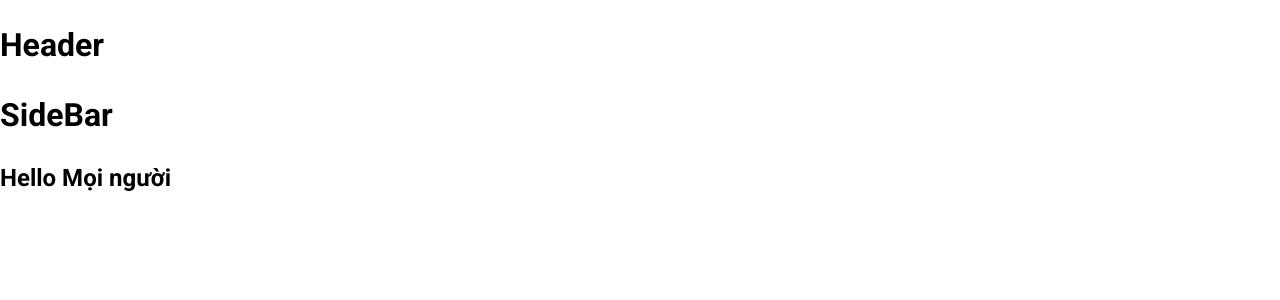
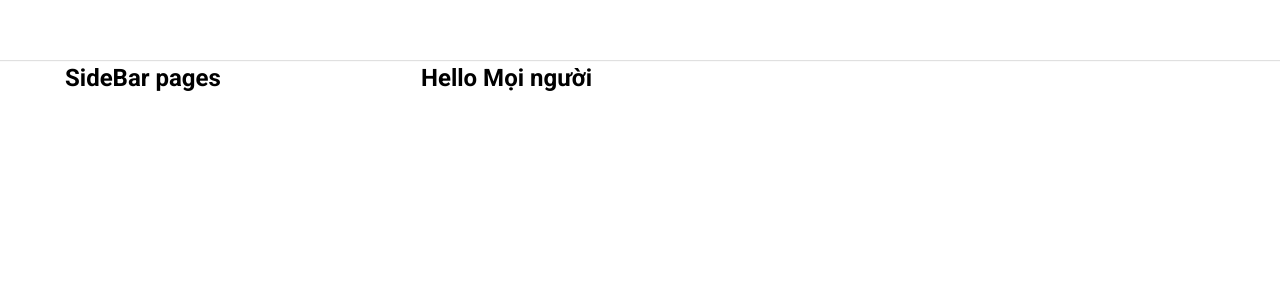
Before and after one commit to tranquagminh/tiktok-ui, a React (Create React App) app: page / in a window 1280 px wide. Shown: the top 300 px of the page. Built offline with nearby package versions, Linux system fonts and the light colour scheme.

Commit message:
Build a default freamwork Layout

```diff
--- a/package.json
+++ b/package.json
@@ -6,6 +6,7 @@
     "@testing-library/jest-dom": "^5.17.0",
     "@testing-library/react": "^13.4.0",
     "@testing-library/user-event": "^13.5.0",
+    "classnames": "^2.3.2",
     "normalize.css": "^8.0.1",
     "react": "^18.2.0",
     "react-dom": "^18.2.0",
--- a/src/components/GlobalStyle/GlobalStyle.scss
+++ b/src/components/GlobalStyle/GlobalStyle.scss
@@ -2,6 +2,15 @@
 @import url('https://fonts.googleapis.com/css2?family=Nunito:wght@300;400;500;600;700;800;900;1000&family=Roboto:wght@300;400;500;700&display=swap');
 
 :root {
+    //Default layout
+    --default-layout-header-height: 60px;
+    --default-layout-width-content: 1150px;
+}
+
+* {
+    margin: 0;
+    padding: 0;
+    box-sizing: border-box;
 }
 
 html {
--- /dev/null
+++ b/src/components/Layout/DefaultLayout/DefaultLayout.module.scss
@@ -0,0 +1,12 @@
+.wrapper {
+    display: flex;
+    flex-direction: column;
+    align-items: center;
+}
+.container {
+    width: var(--default-layout-width-content);
+    display: flex;
+}
+.content {
+    flex: 1;
+}
--- /dev/null
+++ b/src/components/Layout/DefaultLayout/SideBar/SideBar.module.scss
@@ -0,0 +1,3 @@
+.wrapper {
+    width: 356px;
+}
--- a/src/components/Layout/DefaultLayout/SideBar/index.js
+++ b/src/components/Layout/DefaultLayout/SideBar/index.js
@@ -1,5 +1,14 @@
+import style from './SideBar.module.scss';
+import classNames from 'classnames/bind';
+
+const cx = classNames.bind(style);
+
 function SideBar() {
-    return <h1>SideBar</h1>;
+    return (
+        <aside className={cx('wrapper')}>
+            <h2>SideBar pages</h2>
+        </aside>
+    );
 }
 
 export default SideBar;
--- a/src/components/Layout/DefaultLayout/index.js
+++ b/src/components/Layout/DefaultLayout/index.js
@@ -1,13 +1,17 @@
+import classNames from 'classnames/bind';
 import Header from '~/components/Layout/components/Header';
 import SideBar from './SideBar';
+import style from './DefaultLayout.module.scss';
+
+const cx = classNames.bind(style);
 
 function DefaultLayout({ children }) {
     return (
-        <div>
+        <div className={cx('wrapper')}>
             <Header />
-            <div className="container">
+            <div className={cx('container')}>
                 <SideBar />
-                <div className="content">{children}</div>
+                <div className={cx('content')}>{children}</div>
             </div>
         </div>
     );
--- a/src/components/Layout/HeaderOnly/index.js
+++ b/src/components/Layout/HeaderOnly/index.js
@@ -1,6 +1,6 @@
 import Header from '~/components/Layout/components/Header';
 
-function DefaultLayout({ children }) {
+function HeaderOnly({ children }) {
     return (
         <div>
             <Header />
@@ -11,4 +11,4 @@
     );
 }
 
-export default DefaultLayout;
+export default HeaderOnly;
--- /dev/null
+++ b/src/components/Layout/components/Header/Header.module.scss
@@ -0,0 +1,11 @@
+.wrapper {
+    width: 100%;
+    height: var(--default-layout-header-height);
+    box-shadow: 0px 1px 1px rgb(0 0 0 / 12%);
+    display: flex;
+    justify-content: center;
+}
+.inner {
+    height: 100%;
+    width: var(--default-layout-width-content);
+}
--- a/src/components/Layout/components/Header/index.js
+++ b/src/components/Layout/components/Header/index.js
@@ -1,5 +1,14 @@
+import classNames from 'classnames/bind';
+import style from './Header.module.scss';
+
+const cx = classNames.bind(style);
+
 function Header() {
-    return <h1>Header</h1>;
+    return (
+        <header className={cx('wrapper')}>
+            <div className={cx('inner')}></div>
+        </header>
+    );
 }
 
 export default Header;
```
Also changed, not shown: 1 other file (tests, documents, lock files or other folders).
